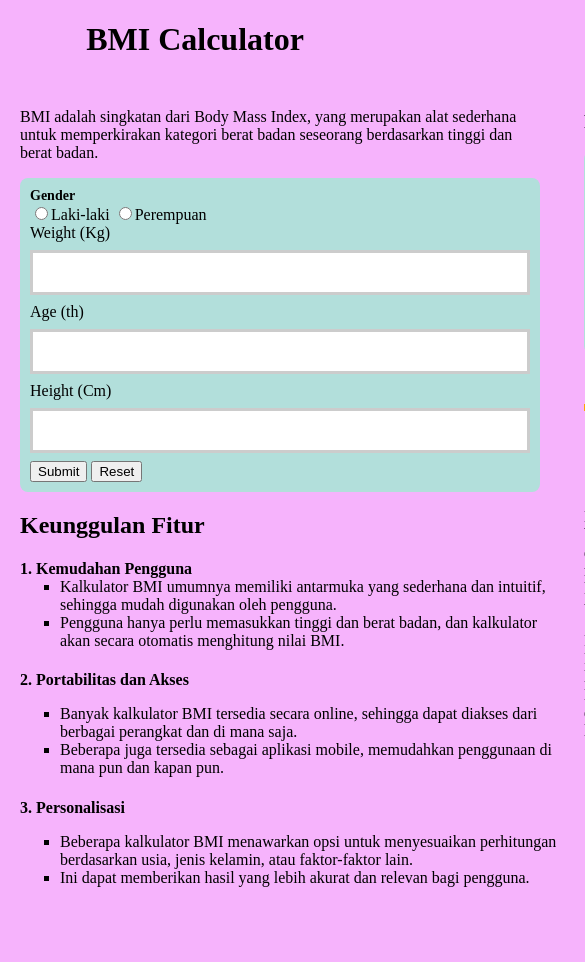
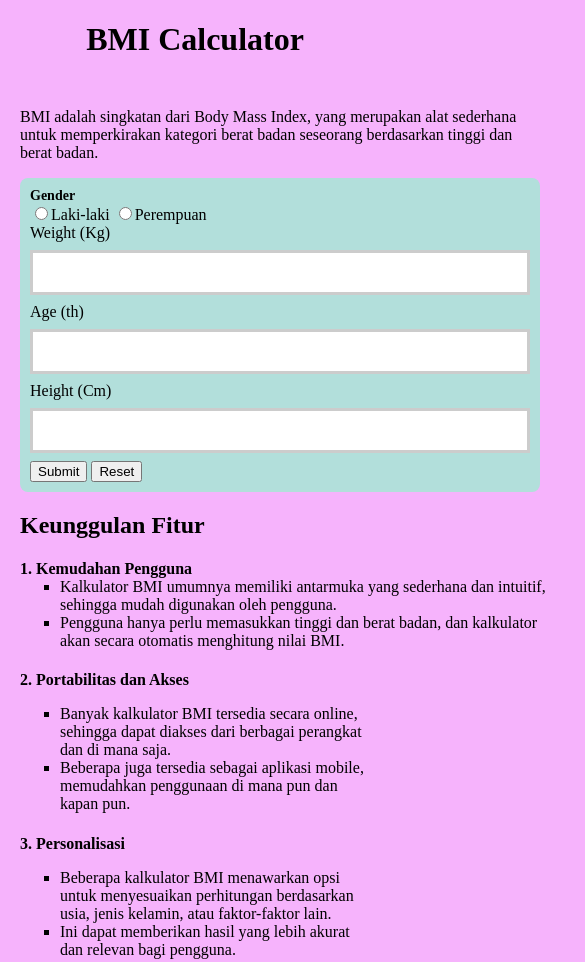
Before and after one commit to revou-fundamental-course/8-jul-24-keyshaa20, a plain HTML site: page index.html in a window 390 px wide. Shown: the top 962 px of the page, 585 px wide, since content can reach past the window. Before the commit the page ends 923 px from the top, so only its background shows below. Drawn offline with Linux system fonts and the light colour scheme.

Commit message:
update css

```diff
--- a/css/styles.css
+++ b/css/styles.css
@@ -126,3 +126,9 @@ input[type=number] {
 .obese {
     color: var(--obese);
 }
+
+@media only screen and (max-width: 425px) {
+    main {
+        flex-direction: column;
+    }
+}
```
